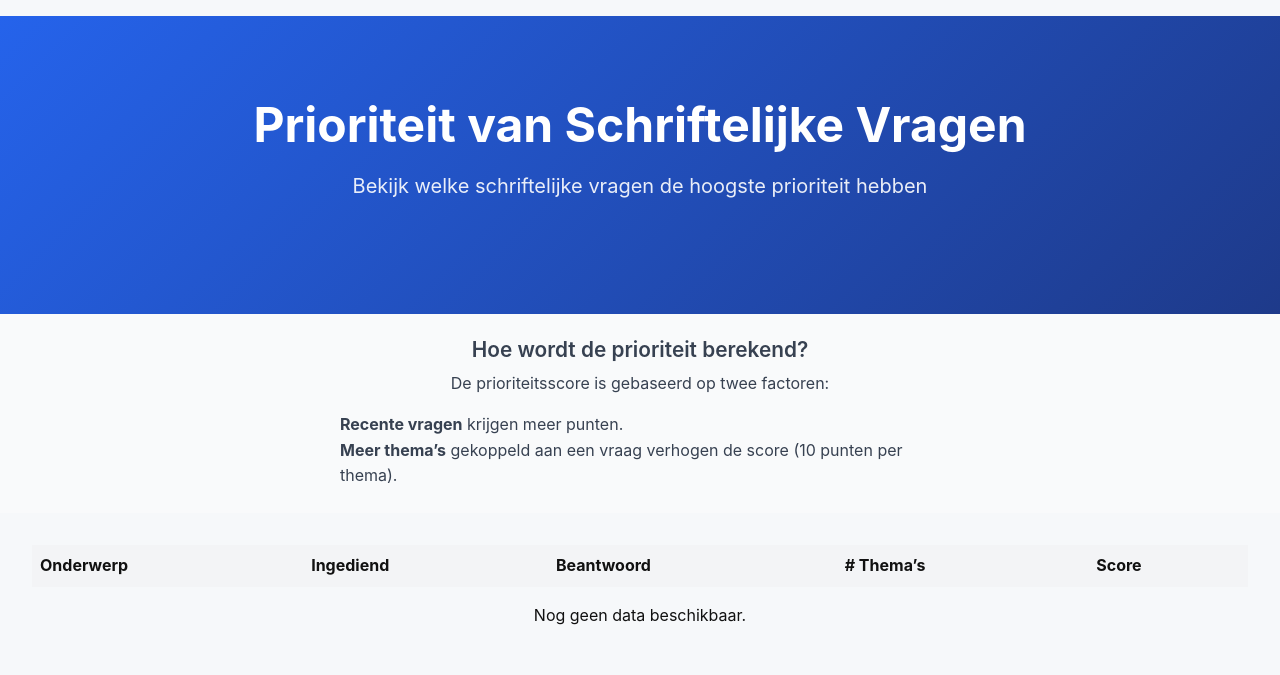
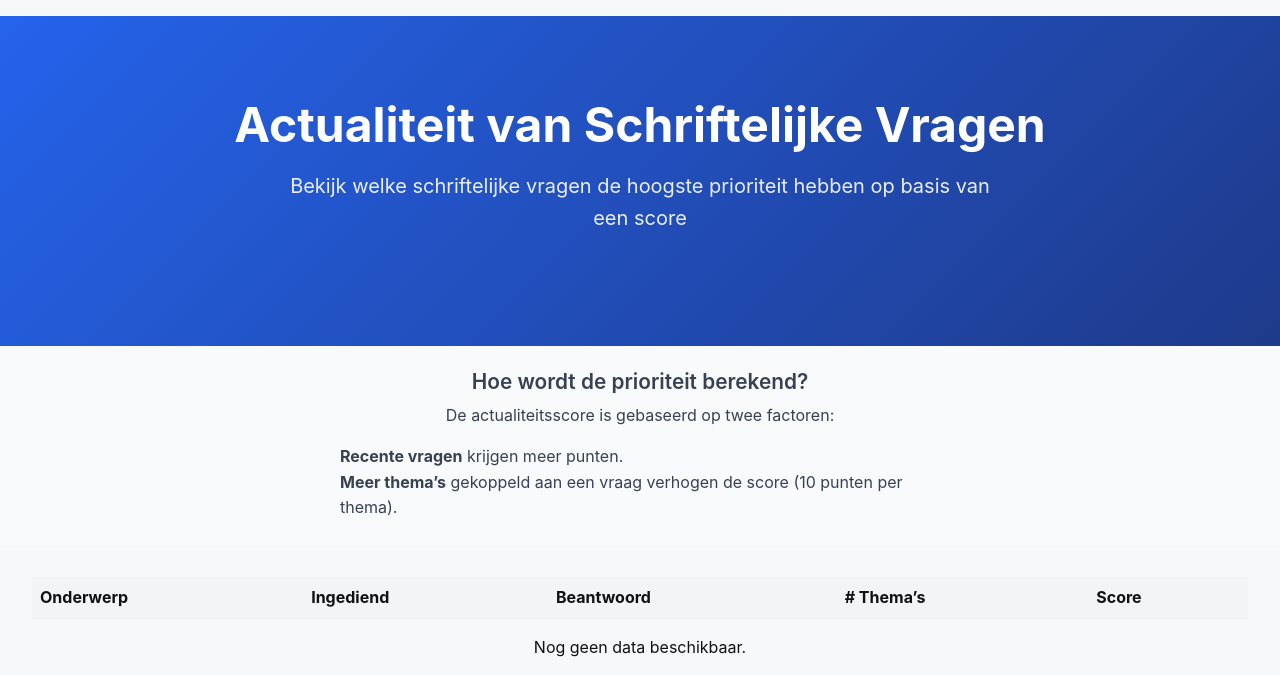
Before and after one commit to A-D-DBS-application/web-application-2025-group-8, a Flask app: page /statistieken/priority in a window 1280 px wide. Shown: the part 64-739 px from the top of the page. Run offline with Flask 3, Linux system fonts and the light colour scheme; data that the repository does not hold is empty.

Commit message:
actualiteit

```diff
--- a/app/templates/statistieken_priority.html
+++ b/app/templates/statistieken_priority.html
@@ -3,15 +3,15 @@
 {% block content %}
 <!-- HERO (blauwe header) -->
 <section class="hero">
-  <h1 class="hero-title">Prioriteit van Schriftelijke Vragen</h1>
-  <p class="hero-subtitle">Bekijk welke schriftelijke vragen de hoogste prioriteit hebben</p>
+  <h1 class="hero-title">Actualiteit van Schriftelijke Vragen</h1>
+  <p class="hero-subtitle">Bekijk welke schriftelijke vragen de hoogste prioriteit hebben op basis van een score</p>
 </section>
 
 <!-- INFO-BOX NET ONDER HEADER -->
 <section style="background-color:#f9fafb; padding:1.5rem 0;">
   <div style="max-width:800px; margin:auto; text-align:center; color:#374151;">
     <h2 style="font-size:1.3rem; font-weight:600;">Hoe wordt de prioriteit berekend?</h2>
-    <p>De prioriteitsscore is gebaseerd op twee factoren:</p>
+    <p>De actualiteitsscore is gebaseerd op twee factoren:</p>
     <ul style="list-style:none; padding:0; margin-top:1rem; text-align:left; max-width:600px; margin:auto; line-height:1.6;">
       <li><strong>Recente vragen</strong> krijgen meer punten.</li>
       <li><strong>Meer thema’s</strong> gekoppeld aan een vraag verhogen de score (10 punten per thema).</li>
```
Also changed, not shown: 1 other file.
